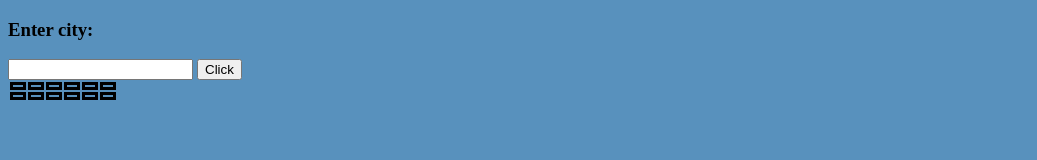
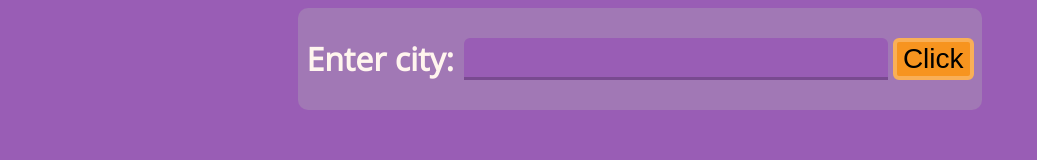
Before and after one commit to SaNch0sE/nodejsTest_onix_internship, a website: page app/index.html in a window 1280 px wide. Shown: the whole page, without its empty margins (0-1037 px from the left). Drawn offline with nearby package versions, Linux system fonts and the light colour scheme.

Commit message:
Add files via upload

```diff
--- a/app/index.html
+++ b/app/index.html
@@ -1,44 +1,74 @@
 <!DOCTYPE html>
 <html>
 <head>
-	<title>OpenWeatherApi Forecast</title>
+	<title>OpenWeadiverApi Forecast</title>
+	<link rel="stylesheet" type="text/css" href="//fonts.googleapis.com/css?family=Open+Sans" />
 	<script type="text/javascript" src="ajax.js"></script>
 	<script type="text/javascript" src="script.js"></script>
 </head>
 <body>
-	<h3>Enter city:</h3>
-	<input type="text" id="city">
-	<button onclick="send()">Click</button>
-	<table id="t">
-		<tbody>
-			<tr>
-			    <th id="0"></th>
-			    <th id="1"></th>
-			    <th id="2"></th>
-			    <th id="3"></th>
-			    <th id="4"></th>
-			    <th id="5"></th>
-			</tr>
-			<tr>
-			    <td id="6"></td>
-			    <td id="7"></td>
-			    <td id="8"></td>
-			    <td id="9"></td>
-			    <td id="10"></td>
-			    <td id="11"></td>
-			</tr>
-		</tbody>
-	</table>
+	<header>
+		<h1>Enter city:</h1>
+		<input type="text" id="city">
+		<button onclick="send()">Click</button>
+	</header>
+	<section id="view"></section>
 	<style type="text/css">
-		body {background-color: #5891bd;}
-		table {
-			display: block;
-			width: 100vw;
+		body {
+			background-color: #995db5;
+			font-family: "Open Sans";
+			font-style: normal;
+			display: flex;
+			flex-direction: column;
+			align-items: center;
 		}
-		th, td {
-			border: solid;
-			padding-left: 5px;
-			padding-right: 5px
+		header {
+			background-color: #a178b5;
+			color: #fff5ee;
+			border-radius: 10px;
+			display: inline-flex;
+			flex-direction: row;
+			align-items: center;
+			padding: 8px;
+		}
+		input {
+			background-color: #995db5;
+			border: none;
+			border-bottom: 3px solid #794a90;
+			border-top-left-radius: 6px;
+			border-top-right-radius: 6px;
+			font-size: 32px;
+			color: #fff5ee;
+			margin-left: 10px;
+		}
+		button {
+			display: flex;
+			font-size: 28px;
+			margin-left: 5px;
+			border: 4px solid #f9af57;
+			border-radius: 6px;
+			background-color: #f7941f;
+		}
+		#view {
+			font-size: 24px;
+			margin-top: 10px;
+			display: inline-flex;
+			justify-content: space-evenly;
+			flex-wrap: wrap;
+		}
+		div {
+			margin: 10px;
+			border: 8px solid #f9af57;
+			border-radius: 10px;
+			background-color: #f7a03a;
+			display: inline-flex;
+			flex-direction: row;
+			flex-wrap: wrap;
+			justify-content: center;
+			width: 160px;
+		}
+		span {
+			padding: 5px;
 		}
 		img {
 			margin: 0 0 0 0;
--- a/app/script.js
+++ b/app/script.js
@@ -1,28 +1,30 @@
-function getWeather(data, i){
+function getWeather(data, i) {
 	return data[i].n.weather[0].description;
 }
-function getTemp(data, i){
+function getTemp(data, i) {
 	return data[i].n.main.temp;
 }
-function getDate(data, i){
+function getDate(data, i) {
 	return data[i].n.dt_txt.substring(0, 10);
 }
-function getIcon(data, i, parent){
+function getIcon(data, i, parent) {
 	let img = document.createElement('img');
     img.src = 'http://openweathermap.org/img/wn/' + data[i].n.weather[0].icon + '@2x.png';
     parent.appendChild(img);
 }
-function send(){
+function send() {
 	let city = document.getElementById("city").value;
 	if (city) {
 		console.log(city);
 		ajax("sendCity", city, (data) => {
-			table = document.getElementById("t");
+			let parent = document.getElementById('view');
 			for (let i = 0; i < 6; i++) {
-				let node = document.getElementById(i);
-				node.innerHTML = getDate(data, i) + ":<br>" + "T: " + getTemp(data, i) + "&#8451;";
-				document.getElementById(i+6).innerHTML = '';
-				getIcon(data, i, document.getElementById(i+6));
+				let node = document.createElement('DIV');
+				let child = document.createElement('p');
+				child.innerHTML = "<span>" + getDate(data, i) + "</span><br>" + "T: " + getTemp(data, i) + "&#8451;";
+				node.appendChild(child);
+				getIcon(data, i, node);
+				parent.appendChild(node);
 			}
 		});
 	}
```
